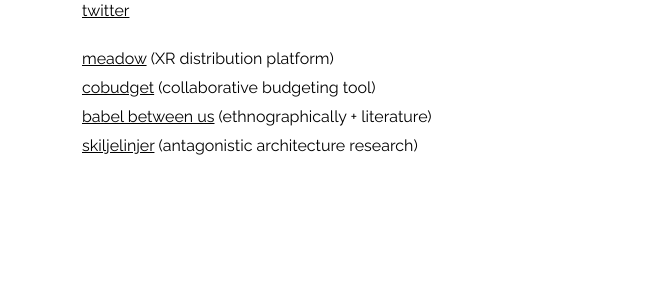
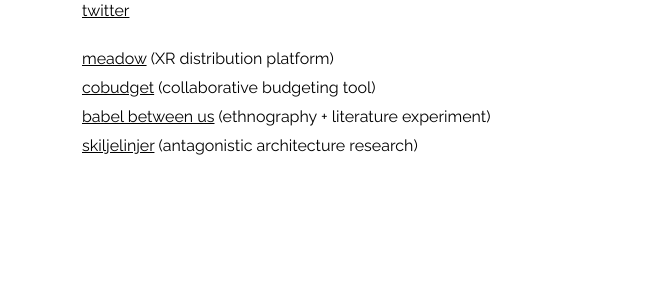
Before and after one commit to skoteskote/site, a Jekyll site: the page built from index.markdown, in a window 1280 px wide. Shown: the part 817-1117 px from the top of the page, without its empty margins (224-887 px from the left). Built offline with Jekyll 4.4.1, drawn with Linux system fonts in a browser that asks for light colours.

Commit message:
Update default.html

```diff
--- a/_layouts/default.html
+++ b/_layouts/default.html
@@ -132,7 +132,7 @@
                 <br>
                 <li><a href="https://meadow.space/" target="_blank">meadow</a> (XR distribution platform)</li>
                 <li><a href="https://cobudget.com/" target="_blank">cobudget</a> (collaborative budgeting tool)</li>
-                <li><a href="https://babelbetween.us/" target="_blank">babel between us</a> (ethnographically + literature)</li>
+                <li><a href="https://babelbetween.us/" target="_blank">babel between us</a> (ethnography + literature experiment)</li>
                 <li><a href="http://www.skiljelinjer.se/" target="_blank">skiljelinjer</a> (antagonistic architecture research)</li>
             </ul>
         </div>
```
